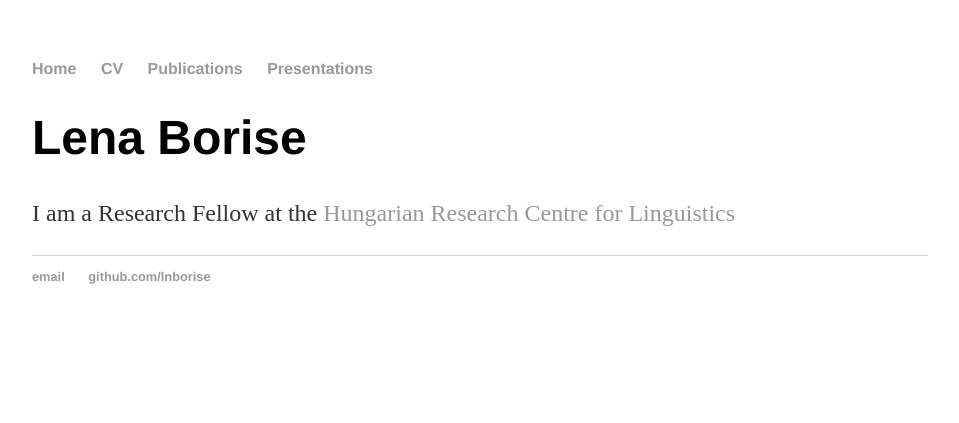
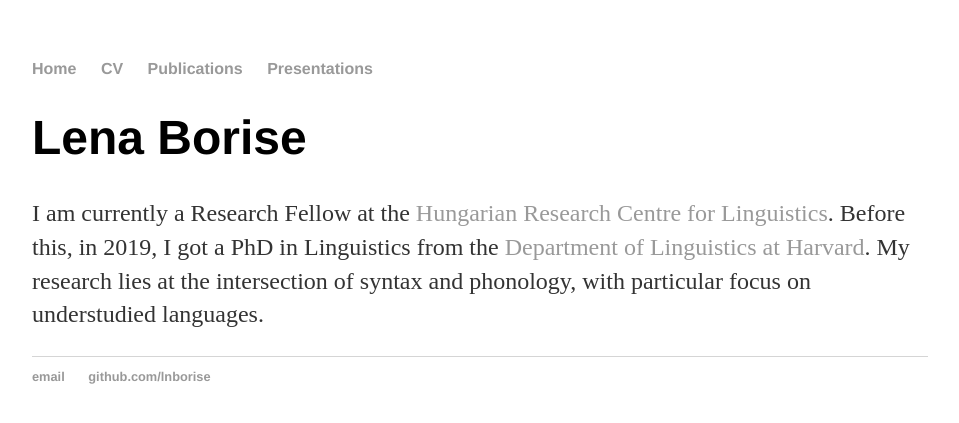
Before and after one commit to lnborise/lnborise.github.io, a Jekyll site: the page built from index.html, in a window 1280 px wide. Shown: the top 423 px of the page, without its empty margins (160-1119 px from the left). Built offline with Jekyll 4.4.1, drawn with Linux system fonts in a browser that asks for light colours.

Commit message:
Update index.html

```diff
--- a/index.html
+++ b/index.html
@@ -4,5 +4,5 @@
 ---
 <div class="blurb">
 	<h1>Lena Borise</h1>
-	<p>I am a Research Fellow at the <a href="http://www.nytud.hu/eng/index.html">Hungarian Research Centre for Linguistics</a>
+	<p>I am currently a Research Fellow at the <a href="http://www.nytud.hu/eng/index.html">Hungarian Research Centre for Linguistics</a>. Before this, in 2019, I got a PhD in Linguistics from the <a href="https://linguistics.fas.harvard.edu/">Department of Linguistics at Harvard</a>. My research lies at the intersection of syntax and phonology, with particular focus on understudied languages.
 </div><!-- /.blurb -->
```
